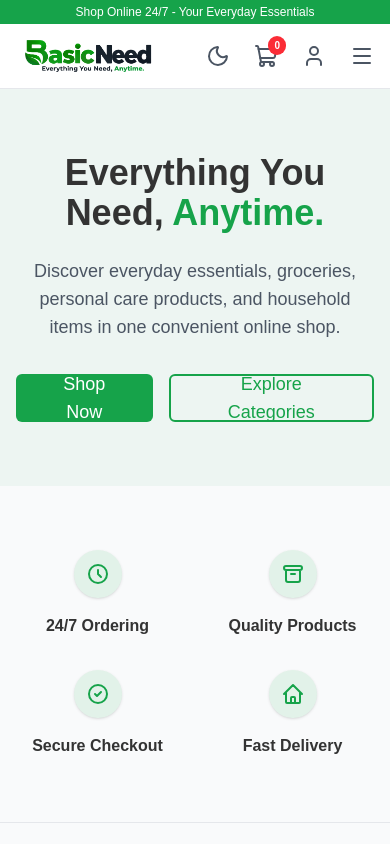
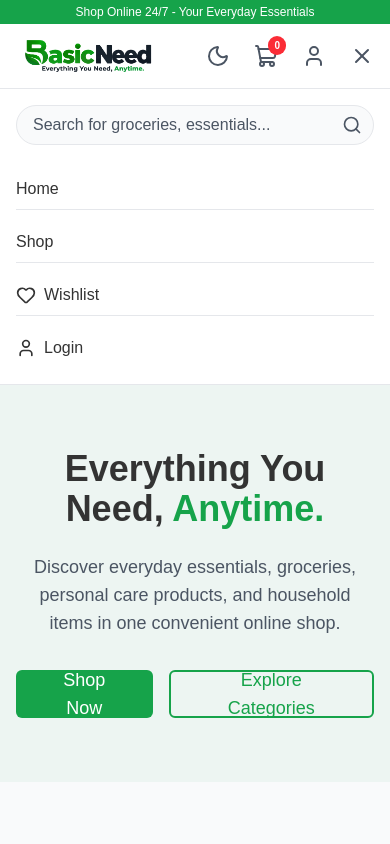
Before and after one commit to sathibodeoffice-netizen/basic-need, a Next.js app: page / in a window 390 px wide. Both pictures are taken after a click on the button 362 px from the left and 56 px from the top of the page. Shown: the top 844 px of the page. Built offline with nearby package versions, Linux system fonts and the light colour scheme; no server answers; the database is empty.

Commit message:
Fix mobile menu hamburger icon functionality

```diff
--- a/src/components/Navbar.tsx
+++ b/src/components/Navbar.tsx
@@ -3,7 +3,7 @@
 import React, { useState, useEffect } from 'react';
 import Link from 'next/link';
 import { useRouter } from 'next/navigation';
-import { ShoppingCart, Heart, User, Search, Menu, Moon, Sun } from 'lucide-react';
+import { ShoppingCart, Heart, User, Search, Menu, Moon, Sun, X } from 'lucide-react';
 import { useSession, signOut } from 'next-auth/react';
 import Input from './ui/Input';
 import { useCartStore } from '@/store/useCartStore';
@@ -14,6 +14,7 @@ export default function Navbar() {
   const [theme, setTheme] = useState('light');
   const [mounted, setMounted] = useState(false);
   const [searchQuery, setSearchQuery] = useState('');
+  const [isMobileMenuOpen, setIsMobileMenuOpen] = useState(false);
 
   const handleSearch = (e: React.FormEvent) => {
     e.preventDefault();
@@ -143,12 +144,84 @@ export default function Navbar() {
             </div>
 
             {/* Mobile menu button */}
-            <button className="md:hidden text-text-light hover:text-primary">
-              <Menu className="w-6 h-6" />
+            <button
+              className="md:hidden text-text-light hover:text-primary"
+              onClick={() => setIsMobileMenuOpen(!isMobileMenuOpen)}
+              aria-label="Toggle menu"
+            >
+              {isMobileMenuOpen ? <X className="w-6 h-6" /> : <Menu className="w-6 h-6" />}
             </button>
           </div>
         </div>
       </div>
+
+      {/* Mobile Menu */}
+      {isMobileMenuOpen && (
+        <div className="md:hidden border-t border-border bg-surface px-4 py-4 space-y-4">
+          <form
+            onSubmit={(e) => {
+              handleSearch(e);
+              setIsMobileMenuOpen(false);
+            }}
+            className="relative"
+          >
+            <input
+              type="text"
+              value={searchQuery}
+              onChange={(e) => setSearchQuery(e.target.value)}
+              placeholder="Search for groceries, essentials..."
+              className="w-full h-10 pl-4 pr-10 rounded-full border border-border bg-background text-text-main focus:outline-none focus:ring-2 focus:ring-primary focus:border-transparent placeholder-text-light"
+            />
+            <button type="submit" className="absolute right-3 top-2.5 text-text-light hover:text-primary">
+              <Search className="w-5 h-5" />
+            </button>
+          </form>
+
+          <div className="flex flex-col space-y-3 pt-2">
+            <Link
+              href="/"
+              className="text-text-main font-medium hover:text-primary py-2 border-b border-border"
+              onClick={() => setIsMobileMenuOpen(false)}
+            >
+              Home
+            </Link>
+            <Link
+              href="/shop"
+              className="text-text-main font-medium hover:text-primary py-2 border-b border-border"
+              onClick={() => setIsMobileMenuOpen(false)}
+            >
+              Shop
+            </Link>
+            <Link
+              href="/wishlist"
+              className="text-text-main font-medium hover:text-primary py-2 border-b border-border flex items-center gap-2"
+              onClick={() => setIsMobileMenuOpen(false)}
+            >
+              <Heart className="w-5 h-5" />
+              Wishlist
+            </Link>
+            {session ? (
+              <Link
+                href={session.user.role === 'ADMIN' ? '/admin' : '/dashboard'}
+                className="text-text-main font-medium hover:text-primary py-2 flex items-center gap-2"
+                onClick={() => setIsMobileMenuOpen(false)}
+              >
+                <User className="w-5 h-5" />
+                Account
+              </Link>
+            ) : (
+              <Link
+                href="/login"
+                className="text-text-main font-medium hover:text-primary py-2 flex items-center gap-2"
+                onClick={() => setIsMobileMenuOpen(false)}
+              >
+                <User className="w-5 h-5" />
+                Login
+              </Link>
+            )}
+          </div>
+        </div>
+      )}
     </header>
   );
 }
```
